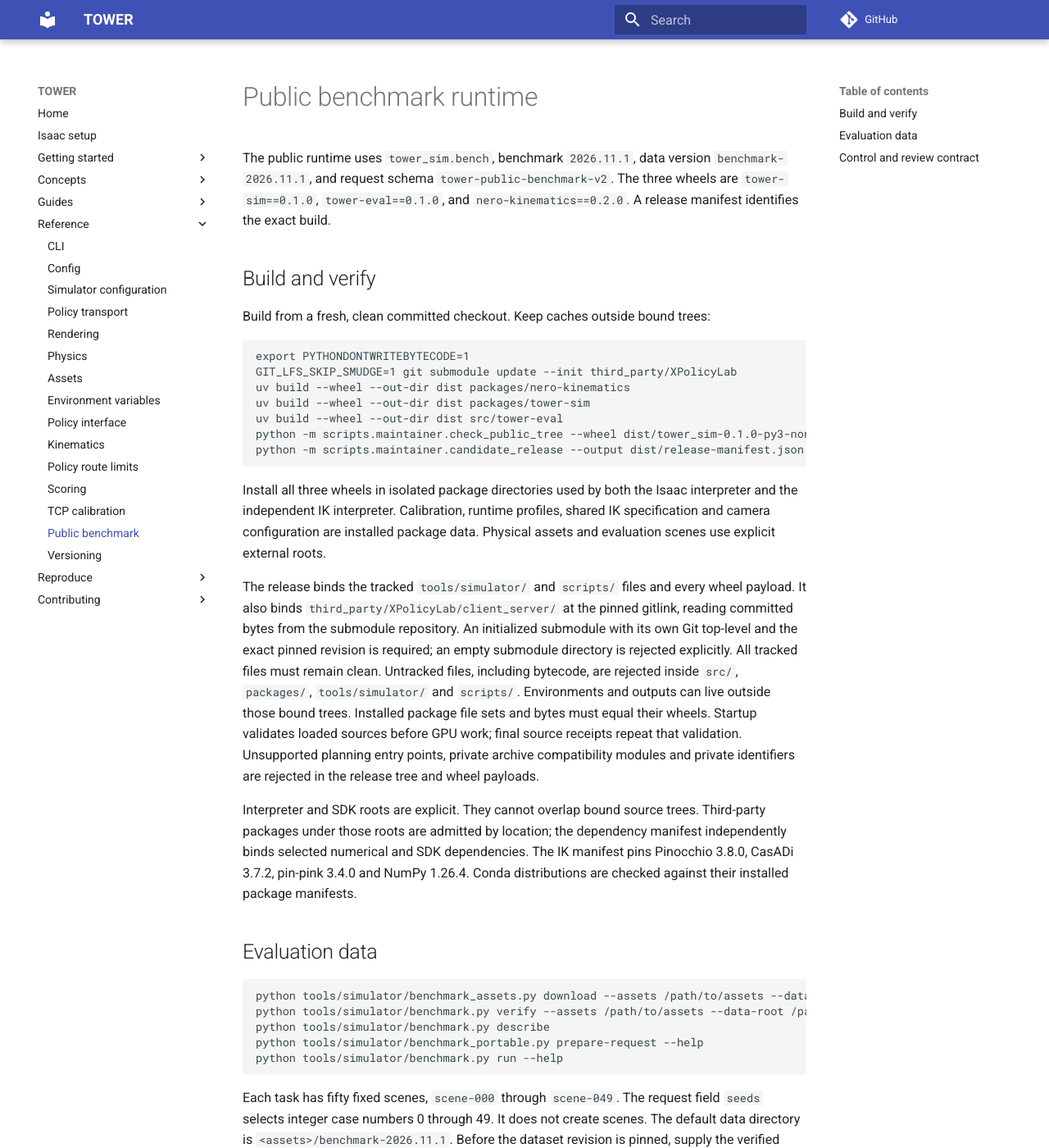
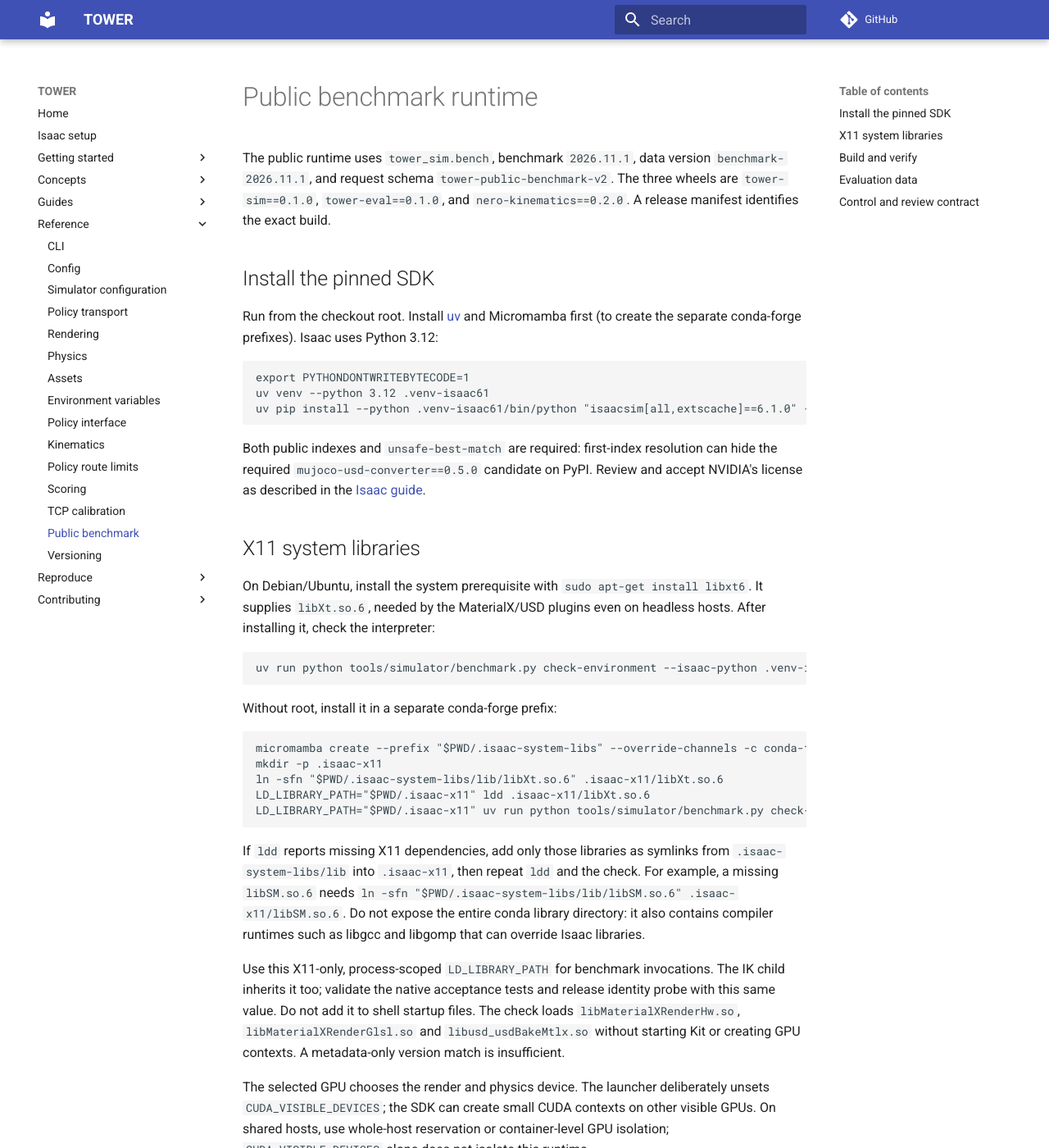
Before and after one commit to tower-benchmark/TOWER, an MkDocs documentation site: the page built from docs/reference/bench-public.md, in a window 1280 px wide and 1400 px high. Shown: the whole window at 82% size. Built offline with MkDocs 1.6.1 and Material for MkDocs 9.7.7, drawn with Linux system fonts in a browser that asks for light colours; comment, search, counter and statistics services are not loaded; some of the changed text lies outside the part shown.

Commit message:
fix(install): publish pinned public environment recipe (#6)
Public installation recipes now provide the pinned Isaac SDK and native
IK dependencies, protect source builds from bytecode pollution, and
check the MaterialX/USD libraries before any GPU work.

- Document the anonymous pinned asset download, the Python 3.12 SDK
  install from PyPI and NVIDIA's public index, X11 prerequisites with a
  no-root library recipe, and GPU visibility behaviour.
- Keep conda Pinocchio 3.8.0 and install pinned Pink, QPsolvers and
  loop-rate-limiters with --no-deps; both environment files pin Cython
  0.29.37, Gymnasium 1.3.0 and IPOPT 3.14.19.
- Export PYTHONDONTWRITEBYTECODE=1 before source builds; both native CI
  jobs set it and check the native imports right after installation.
- check-environment loads all three MaterialX/USD plugins, reports
  missing SDK packages and native libraries, and parses JSON only from
  the last non-empty stdout line.

No verifier, integrity rule, solver, control limit or production
tolerance changes.

Co-Authored-By: Claude Opus 5.5 <noreply@anthropic.com>

````diff
--- a/docs/guides/evaluate-a-policy.md
+++ b/docs/guides/evaluate-a-policy.md
@@ -15,22 +15,22 @@ uv run python tools/simulator/benchmark_assets.py download --assets /path/to/ass
 
 This downloads physical assets and calls `tower_sim.bench.data_release.download`
 for evaluation data, stored by default in `/path/to/assets/benchmark-2026.11.1`.
-The data locator still awaits owner pinning. Until it is pinned, the command
-fails with `data release not yet pinned; pass --data-root <dir>`.
-Obtain the exact release directory from the owner; do not substitute scene files.
-With that directory already available, use:
+The default is an anonymous, pinned and verified download from TOWER-Assets
+at revision `d78e4ac0b2bfc1e10a15d31ac7e7d723be2764f1` (tag `benchmark-2026.11.1`), as recorded in the release lock.
+No token or login is needed. Verify an existing download without network access:
 
 ```sh
-uv run python tools/simulator/benchmark_assets.py download --assets /path/to/assets --data-root /path/to/benchmark-2026.11.1
-uv run python tools/simulator/benchmark_assets.py verify --assets /path/to/assets --data-root /path/to/benchmark-2026.11.1
-uv run python tools/simulator/benchmark.py verify --benchmark 2026.11.1 --assets /path/to/assets --data-root /path/to/benchmark-2026.11.1
+uv run python tools/simulator/benchmark_assets.py verify --assets /path/to/assets
+uv run python tools/simulator/benchmark.py verify --benchmark 2026.11.1 --assets /path/to/assets
 ```
 
 With `--data-root`, download fetches physical assets and verifies the existing
 complete evaluation-data directory rather than downloading its contents.
-Verification checks `MANIFEST.json`, the exact file set, sizes and hashes.
-After downloading through a pinned locator, use the default data directory as
-`--data-root` in these verification commands and in the request below.
+The first verification command checks physical assets only. The second also
+verifies evaluation data at `<assets>/benchmark-2026.11.1`, including
+`MANIFEST.json`, the exact file set, sizes and hashes. No `--data-root` is needed
+for that default location; supply it to verify a different existing data directory.
+The request below passes the evaluation-data directory explicitly.
 A checksum mismatch is an error. See [asset terms](../../LICENSE-ASSETS).
 
 ## Check the environment and prepare a request
@@ -44,6 +44,9 @@ checkout clean, then check the interpreter:
 ```sh
 uv run python tools/simulator/benchmark.py check-environment --isaac-python /path/to/isaac/python
 ```
+
+On hosts without root, follow the [X11 library recipe](../reference/bench-public.md#x11-system-libraries)
+and use its process-scoped library path for this check and benchmark commands.
 
 Use **one runtime process per policy server**. Start the XPolicyLab server in its policy environment, following
 [OpenWAM_TOWER deployment](https://github.com/tower-benchmark/XPolicyLab/blob/tower-1.0.3/policy/OpenWAM_TOWER/README.md):
--- a/docs/reference/bench-public.md
+++ b/docs/reference/bench-public.md
@@ -4,6 +4,63 @@ The public runtime uses `tower_sim.bench`, benchmark `2026.11.1`, data version
 `benchmark-2026.11.1`, and request schema `tower-public-benchmark-v2`.
 The three wheels are `tower-sim==0.1.0`, `tower-eval==0.1.0`, and
 `nero-kinematics==0.2.0`. A release manifest identifies the exact build.
+
+## Install the pinned SDK
+
+Run from the checkout root. Install [uv](https://docs.astral.sh/uv/) and
+Micromamba first (to create the separate conda-forge prefixes). Isaac uses Python 3.12:
+
+```sh
+export PYTHONDONTWRITEBYTECODE=1
+uv venv --python 3.12 .venv-isaac61
+uv pip install --python .venv-isaac61/bin/python "isaacsim[all,extscache]==6.1.0" --default-index https://pypi.org/simple --index https://pypi.nvidia.com --index-strategy unsafe-best-match
+```
+
+Both public indexes and `unsafe-best-match` are required: first-index resolution
+can hide the required `mujoco-usd-converter==0.5.0` candidate on PyPI.
+Review and accept NVIDIA's license as described in the [Isaac guide](../isaac-sim.md).
+
+## X11 system libraries
+
+On Debian/Ubuntu, install the system prerequisite with `sudo apt-get install libxt6`.
+It supplies `libXt.so.6`, needed by the MaterialX/USD plugins even on headless hosts.
+After installing it, check the interpreter:
+
+```sh
+uv run python tools/simulator/benchmark.py check-environment --isaac-python .venv-isaac61/bin/python
+```
+
+Without root, install it in a separate conda-forge prefix:
+
+```sh
+micromamba create --prefix "$PWD/.isaac-system-libs" --override-channels -c conda-forge xorg-libxt -y
+mkdir -p .isaac-x11
+ln -sfn "$PWD/.isaac-system-libs/lib/libXt.so.6" .isaac-x11/libXt.so.6
+LD_LIBRARY_PATH="$PWD/.isaac-x11" ldd .isaac-x11/libXt.so.6
+LD_LIBRARY_PATH="$PWD/.isaac-x11" uv run python tools/simulator/benchmark.py check-environment --isaac-python .venv-isaac61/bin/python
+```
+
+If `ldd` reports missing X11 dependencies, add only those libraries as symlinks
+from `.isaac-system-libs/lib` into `.isaac-x11`, then repeat `ldd` and the check.
+For example, a missing `libSM.so.6` needs
+`ln -sfn "$PWD/.isaac-system-libs/lib/libSM.so.6" .isaac-x11/libSM.so.6`.
+Do not expose the entire conda library directory: it also contains compiler
+runtimes such as libgcc and libgomp that can override Isaac libraries.
+
+Use this X11-only, process-scoped `LD_LIBRARY_PATH` for benchmark invocations.
+The IK child inherits it too; validate the native acceptance tests and release
+identity probe with this same value. Do not add it to shell startup files.
+The check loads `libMaterialXRenderHw.so`, `libMaterialXRenderGlsl.so` and
+`libusd_usdBakeMtlx.so` without starting Kit or creating GPU contexts.
+A metadata-only version match is insufficient.
+
+The selected GPU chooses the render and physics device. The launcher deliberately
+unsets `CUDA_VISIBLE_DEVICES`; the SDK can create small CUDA contexts on other
+visible GPUs. On shared hosts, use whole-host reservation or container-level GPU
+isolation; `CUDA_VISIBLE_DEVICES` alone does not isolate this runtime.
+
+For the independent native solver, follow the complete
+[IK install and acceptance recipe](kinematics.md#install-and-check).
 
 ## Build and verify
 
@@ -15,8 +72,8 @@ GIT_LFS_SKIP_SMUDGE=1 git submodule update --init third_party/XPolicyLab
 uv build --wheel --out-dir dist packages/nero-kinematics
 uv build --wheel --out-dir dist packages/tower-sim
 uv build --wheel --out-dir dist src/tower-eval
-python -m scripts.maintainer.check_public_tree --wheel dist/tower_sim-0.1.0-py3-none-any.whl
-python -m scripts.maintainer.candidate_release --output dist/release-manifest.json
+uv run python -m scripts.maintainer.check_public_tree --wheel dist/tower_sim-0.1.0-py3-none-any.whl
+uv run python -m scripts.maintainer.candidate_release --output dist/release-manifest.json
 ```
 
 Install all three wheels in isolated package directories used by both the Isaac
@@ -45,8 +102,8 @@ Conda distributions are checked against their installed package manifests.
 ## Evaluation data
 
 ```sh
-python tools/simulator/benchmark_assets.py download --assets /path/to/assets --data-root /path/to/benchmark-2026.11.1
-python tools/simulator/benchmark.py verify --assets /path/to/assets --data-root /path/to/benchmark-2026.11.1
+python tools/simulator/benchmark_assets.py download --assets /path/to/assets
+python tools/simulator/benchmark.py verify --assets /path/to/assets
 python tools/simulator/benchmark.py describe
 python tools/simulator/benchmark_portable.py prepare-request --help
 python tools/simulator/benchmark.py run --help
@@ -54,8 +111,11 @@ python tools/simulator/benchmark.py run --help
 
 Each task has fifty fixed scenes, `scene-000` through `scene-049`. The request
 field `seeds` selects integer case numbers 0 through 49. It does not create scenes.
-The default data directory is `<assets>/benchmark-2026.11.1`. Before the dataset
-revision is pinned, supply the verified local staging directory with `--data-root`.
+The default data directory is `<assets>/benchmark-2026.11.1`. Downloads use the anonymous pinned TOWER-Assets revision in the release lock.
+`benchmark.py verify` checks physical assets and evaluation data at that default
+location. In contrast, `benchmark_assets.py verify --assets ...` checks only
+physical assets unless `--data-root` is supplied. Use `--data-root` to select
+an existing evaluation-data directory at a different location.
 CPU verification without assets checks metadata and reports zero verified payloads.
 
 Every trial records its benchmark, data version, request schema, package versions,
````
Also changed, not shown: other parts of docs/guides/evaluate-a-policy.md (+1 -1 lines), docs/guides/eef-control.md (+2 -0 lines), docs/reference/kinematics.md (+33 -7 lines), 9 other files.
